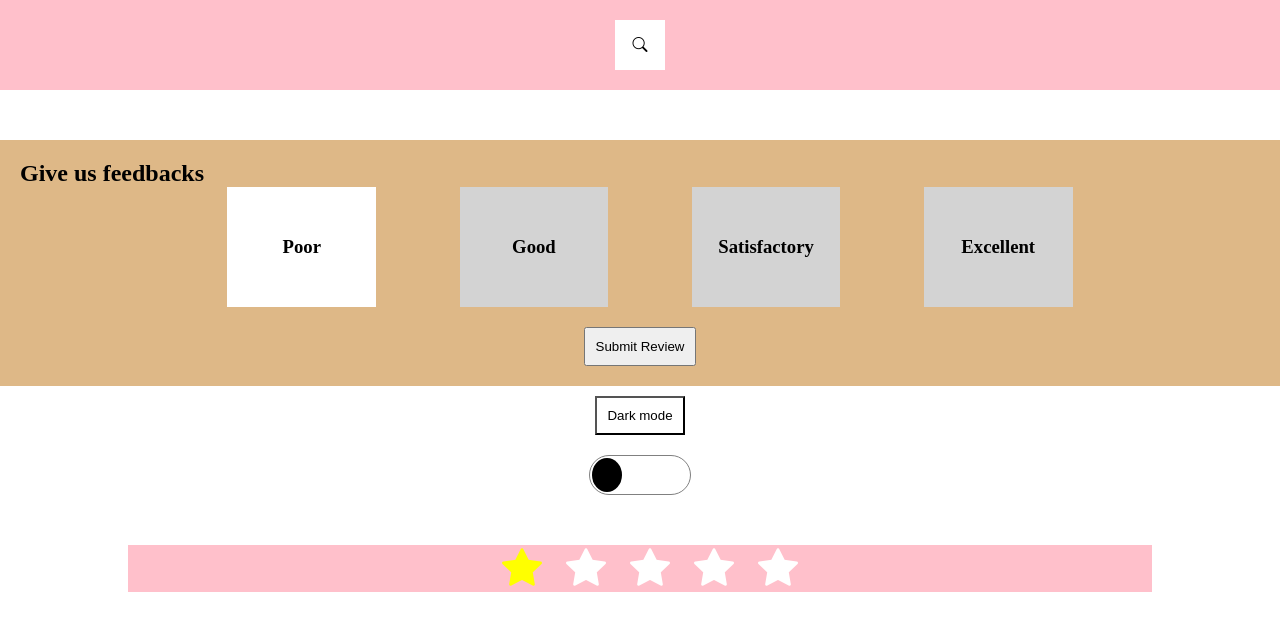
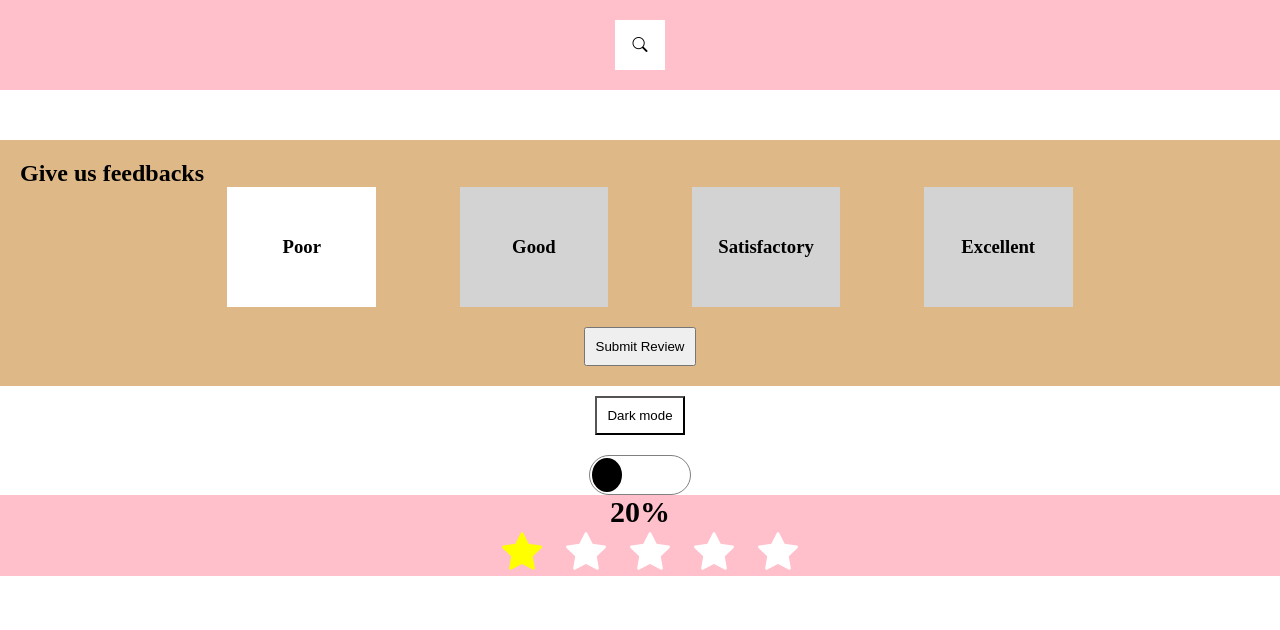
Before and after one commit to comelydaniel/js-practice-mixed-projects, a plain HTML site: page index.html in a window 1280 px wide. Both pictures are taken after a click on the icon 521 px from the left and 568 px from the top of the page. Drawn offline with nearby package versions, Linux system fonts and the light colour scheme.

Commit message:
another project added

```diff
--- a/css/style.css
+++ b/css/style.css
@@ -161,12 +161,21 @@ body.active {
     background: white;
 }
 
+.star-review {
+    background: pink;
+}
+
+.star-remark{
+    text-align: center;
+    font-size: 30px;
+    font-weight: 600;
+    transition: all 0.5s linear;
+}
+
 .stars-box {
     width: 80%;
     margin: 0 auto;
     text-align: center;
-    margin-top: 50px;
-    background: pink;
 }
 
 .stars-box .bi-star-fill {
--- a/index.html
+++ b/index.html
@@ -51,6 +51,9 @@
         </div>
     </section>
     <section class="star-review">
+        <div class="star-remark">
+            <p id="star-remark">Please give a review</p>
+        </div>
         <div class="stars-box">
             <i class="bi bi-star-fill"></i>
             <i class="bi bi-star-fill"></i>
@@ -58,9 +61,6 @@
             <i class="bi bi-star-fill"></i>
             <i class="bi bi-star-fill"></i>
         </div>
-        <div class="star-remark">
-            <p id="star-remark"></p>
-        </div>
     </section>
     <script src="js/app.js"></script>
 </body>
--- a/js/app.js
+++ b/js/app.js
@@ -78,4 +78,18 @@ function fillStar(idx) {
             star.classList.remove('filled')
         }
     })
+
+    getRemark()
 }
+
+function getRemark() {
+    const Remark = document.querySelectorAll('.bi-star-fill.filled').length;
+    const totalStar = stars.length
+
+
+    if(Remark === 0) {
+       starRemark.innerText = ` Please give a review`
+    } else {
+        starRemark.innerText = `${Remark / totalStar * 100}%`
+    }
+}
```
